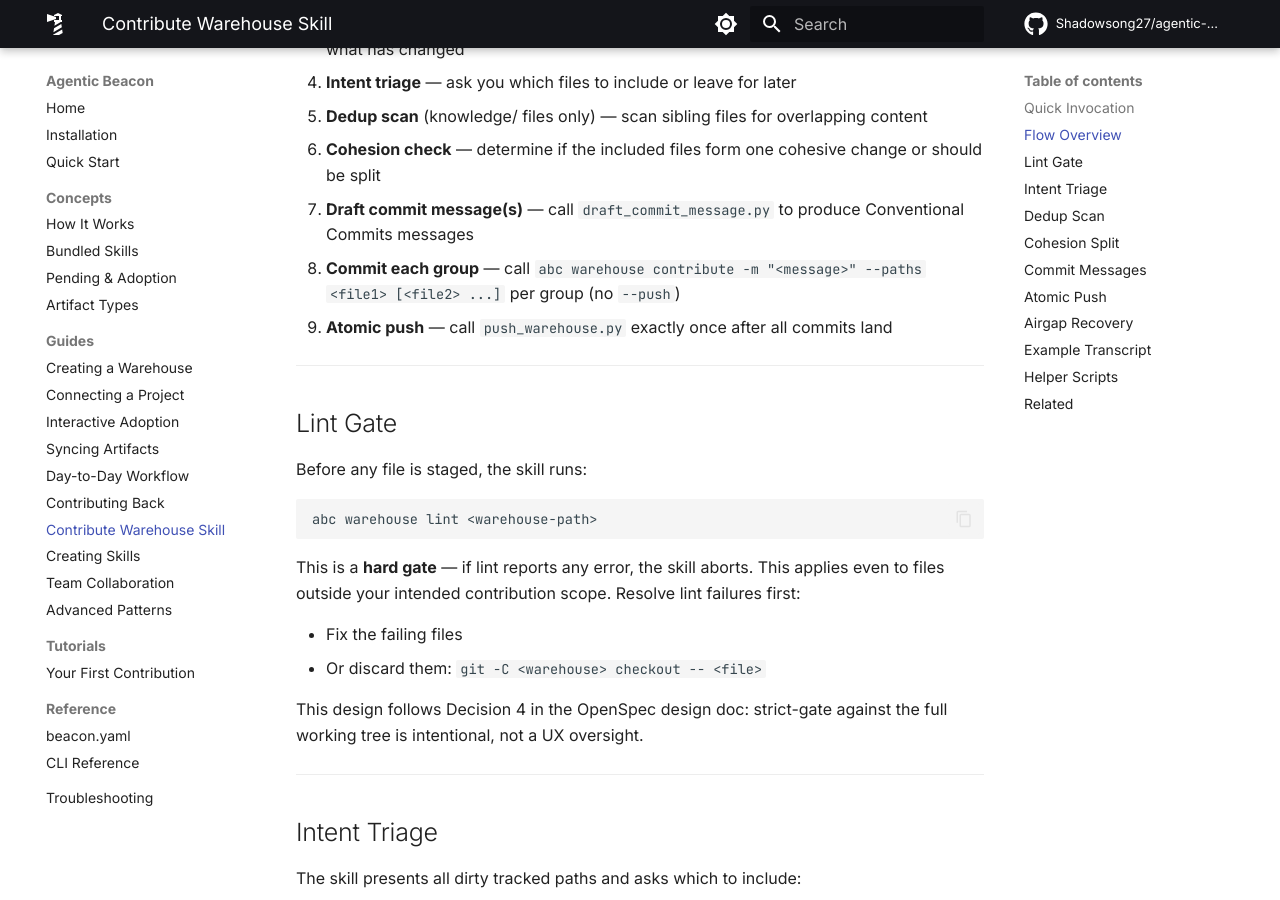
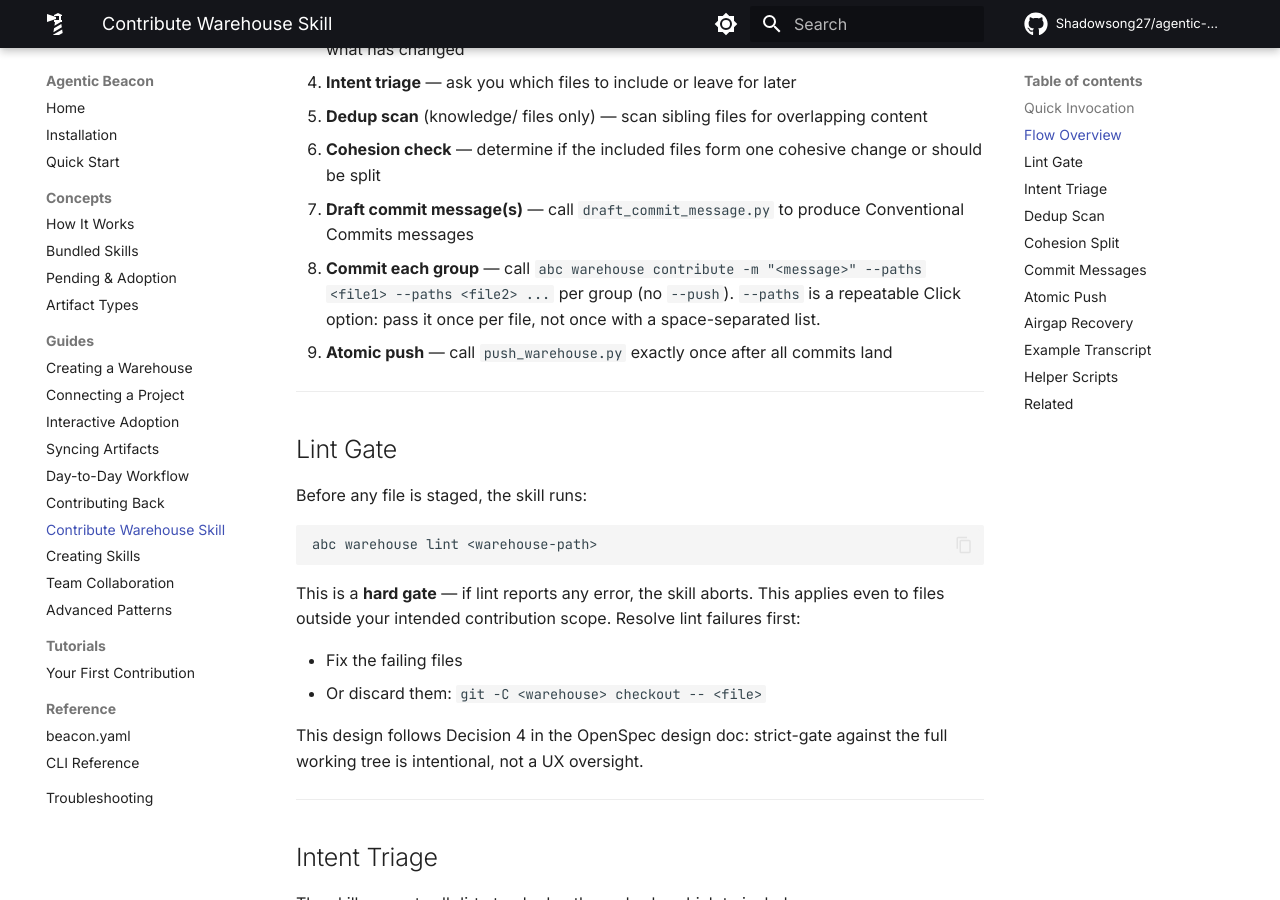
Before and after one commit to Shadowsong27/agentic-beacon, an MkDocs documentation site: the page built from site-docs/guides/contribute-warehouse.md, in a window 1280 px wide and 900 px high, scrolled down 938 px. Built offline with MkDocs 1.6.1 and Material for MkDocs 9.7.7, drawn with Linux system fonts in a browser that asks for light colours; comment, search, counter and statistics services are not loaded.

Commit message:
docs(contribute-warehouse): correct --paths syntax in user docs
`abc warehouse contribute --paths` is a Click `multiple=True` option, so
each flag accepts one value and must be repeated for multiple files.
Site-docs previously used the shorthand `--paths <f1> [<f2> ...]` which
would parse the second file as an unexpected positional argument and fail.

(SKILL.md's `--paths` usage was already correct for both contexts:
draft_commit_message.py's argparse `nargs="+"` accepts space-separated
values; `abc warehouse contribute` examples already used the repeated form.)

Addresses opencode-review round 4 finding M4-2 (LOW).

Co-Authored-By: Claude Opus 4.7 <noreply@anthropic.com>

```diff
--- a/site-docs/guides/contribute-warehouse.md
+++ b/site-docs/guides/contribute-warehouse.md
@@ -36,7 +36,7 @@ The skill runs these steps in order:
 5. **Dedup scan** (knowledge/ files only) — scan sibling files for overlapping content
 6. **Cohesion check** — determine if the included files form one cohesive change or should be split
 7. **Draft commit message(s)** — call `draft_commit_message.py` to produce Conventional Commits messages
-8. **Commit each group** — call `abc warehouse contribute -m "<message>" --paths <file1> [<file2> ...]` per group (no `--push`)
+8. **Commit each group** — call `abc warehouse contribute -m "<message>" --paths <file1> --paths <file2> ...` per group (no `--push`). `--paths` is a repeatable Click option: pass it once per file, not once with a space-separated list.
 9. **Atomic push** — call `push_warehouse.py` exactly once after all commits land
 
 ---
```
Also changed, not shown: site-docs/concepts/bundled-skills.md (+1 -1 lines).
